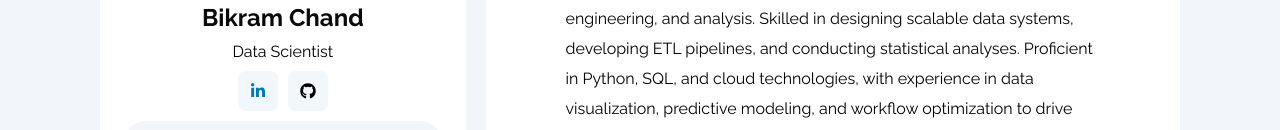
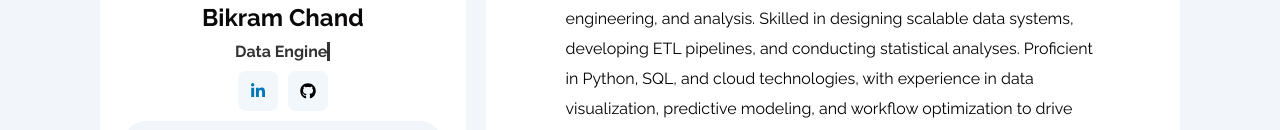
Before and after one commit to Bikram48/personal_portfolio, a React (Vite) app: page / in a window 1280 px wide. Shown: the part 318-448 px from the top of the page. Built offline with nearby package versions, Linux system fonts and the light colour scheme; the HTML template or start-up script is replaced by a standard one.

Commit message:
add: animation on job role

```diff
--- a/src/App.css
+++ b/src/App.css
@@ -133,6 +133,28 @@
   border-radius: 20px;
   color: white;
   margin-top: 10px;
+}
+
+.role-animator {
+  display: flex;
+  justify-content: center;
+  align-items: center;
+}
+
+.animated-role {
+  font-size: 1rem;
+  font-weight: bold;
+  color: #333;
+  border-right: 3px solid #333;
+  white-space: nowrap;
+  overflow: hidden;
+  animation: blink 0.75s steps(1) infinite;
+}
+
+@keyframes blink {
+  50% {
+    border-color: transparent;
+  }
 }
 
 .main {
--- a/src/components/Sidebar.jsx
+++ b/src/components/Sidebar.jsx
@@ -3,14 +3,42 @@ import { FaLinkedinIn, FaGithub, FaDownload } from "react-icons/fa";
 import { MdOutlineMailOutline } from "react-icons/md";
 import { IoLocationOutline } from "react-icons/io5";
 import { IoIosPhonePortrait } from "react-icons/io";
+import { useState } from "react";
+import { useEffect } from "react";
 
 export default function Sidebar() {
+  const roles = ["Data Analyst", "Data Engineer", "Data Scientist"];
+  const [currentRoleIndex, setCurrentRoleIndex] = useState(0);
+  const [displayText, setDisplayText] = useState("");
+  const [charIndex, setCharIndex] = useState(0);
+
+  useEffect(() => {
+    const typeInterval = setInterval(() => {
+      if (charIndex < roles[currentRoleIndex].length) {
+        setDisplayText(
+          (prevText) => prevText + roles[currentRoleIndex][charIndex]
+        );
+        setCharIndex((prevCharIndex) => prevCharIndex + 1);
+      } else {
+        clearInterval(typeInterval);
+        setTimeout(() => {
+          setDisplayText("");
+          setCharIndex(0);
+          setCurrentRoleIndex((prevIndex) => (prevIndex + 1) % roles.length);
+        }, 2000);
+      }
+    }, 150);
+
+    return () => clearInterval(typeInterval);
+  }, [charIndex, currentRoleIndex]);
   return (
     <div className="sidebar">
       <img src={profile} alt="" />
       <div className="sidebar-info">
         <p className="name">Bikram Chand</p>
-        <p>Data Scientist</p>
+        <div className="role-animator">
+          <p className="animated-role">{displayText}</p>
+        </div>
         <div className="social-icons">
           <div className="icon">
             <FaLinkedinIn className="linkedin-icon" />
```
